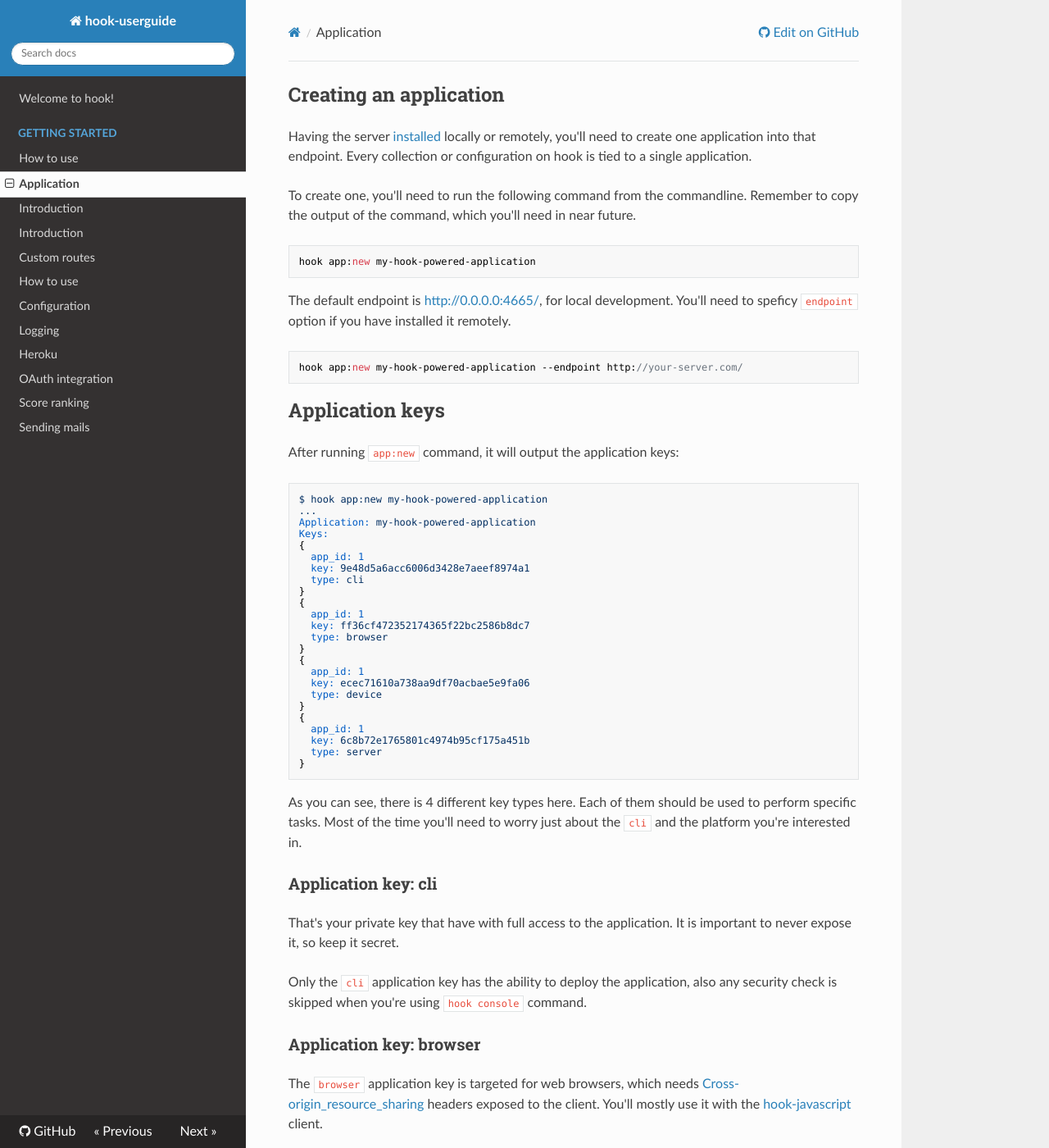
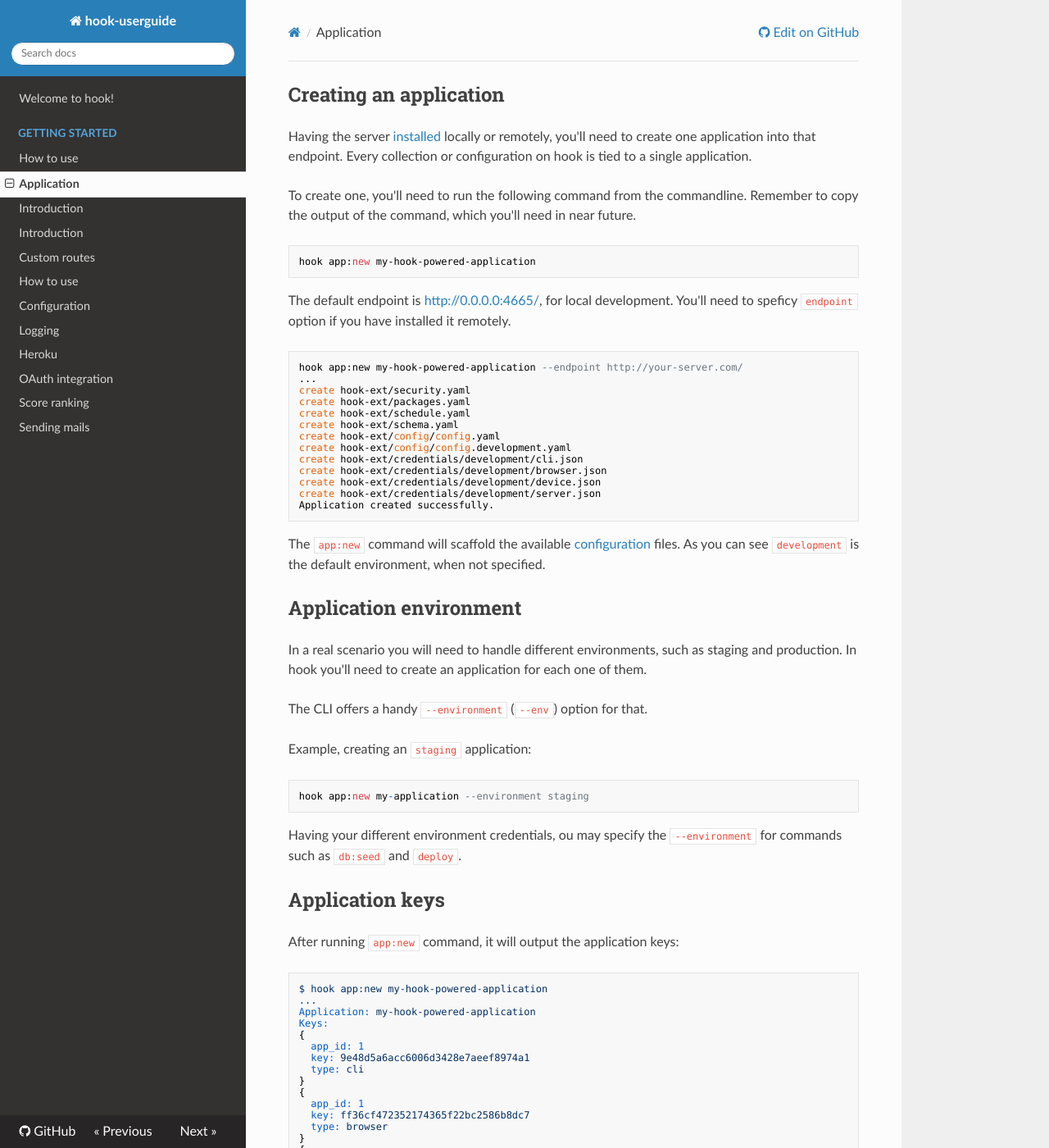
Before and after one commit to doubleleft/hook-userguide, an MkDocs documentation site: the page built from docs/The-Basics/Application.md, in a window 1280 px wide and 1400 px high. Shown: the whole window at 82% size. Built offline with MkDocs 1.6.1, drawn with Linux system fonts in a browser that asks for light colours; nearby versions of some CDN libraries; old or Windows-style settings are respelled for this version of MkDocs.

Commit message:
add environment details on application

````diff
--- a/docs/The-Basics/Application.md
+++ b/docs/The-Basics/Application.md
@@ -16,7 +16,40 @@ need to speficy `endpoint` option if you have installed it remotely.
 
 ```
 hook app:new my-hook-powered-application --endpoint http://your-server.com/
+...
+create hook-ext/security.yaml
+create hook-ext/packages.yaml
+create hook-ext/schedule.yaml
+create hook-ext/schema.yaml
+create hook-ext/config/config.yaml
+create hook-ext/config/config.development.yaml
+create hook-ext/credentials/development/cli.json
+create hook-ext/credentials/development/browser.json
+create hook-ext/credentials/development/device.json
+create hook-ext/credentials/development/server.json
+Application created successfully.
 ```
+
+The `app:new` command will scaffold the available [configuration](Configuration)
+files. As you can see `development` is the default environment, when not
+specified.
+
+## Application environment
+
+In a real scenario you will need to handle different environments, such as
+staging and production. In hook you'll need to create an application for each
+one of them.
+
+The CLI offers a handy `--environment` (`--env`) option for that.
+
+Example, creating an `staging` application:
+
+```
+hook app:new my-application --environment staging
+```
+
+Having your different environment credentials, ou may specify the
+`--environment` for commands such as `db:seed` and `deploy`.
 
 ## Application keys
 
````
Also changed, not shown: docs/The-Basics/Configuration.md (+4 -4 lines).
